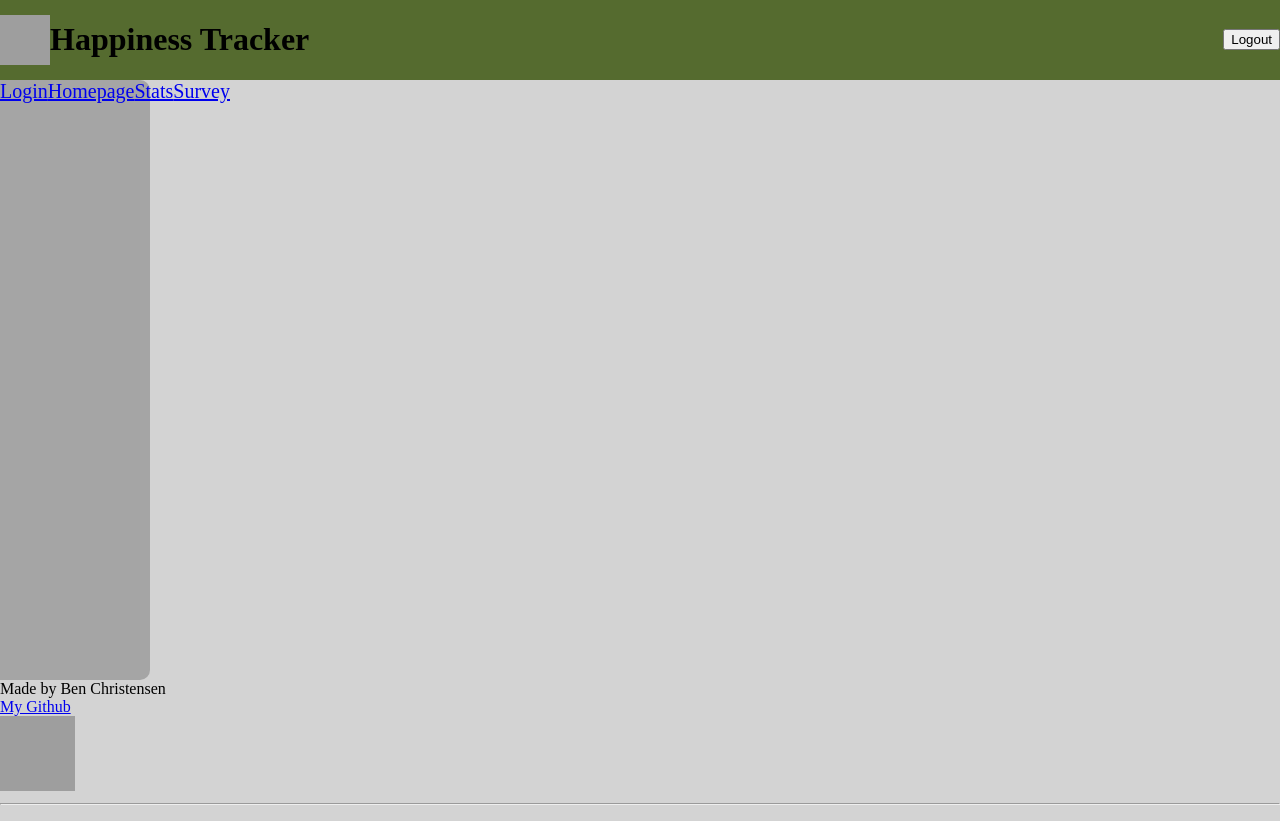
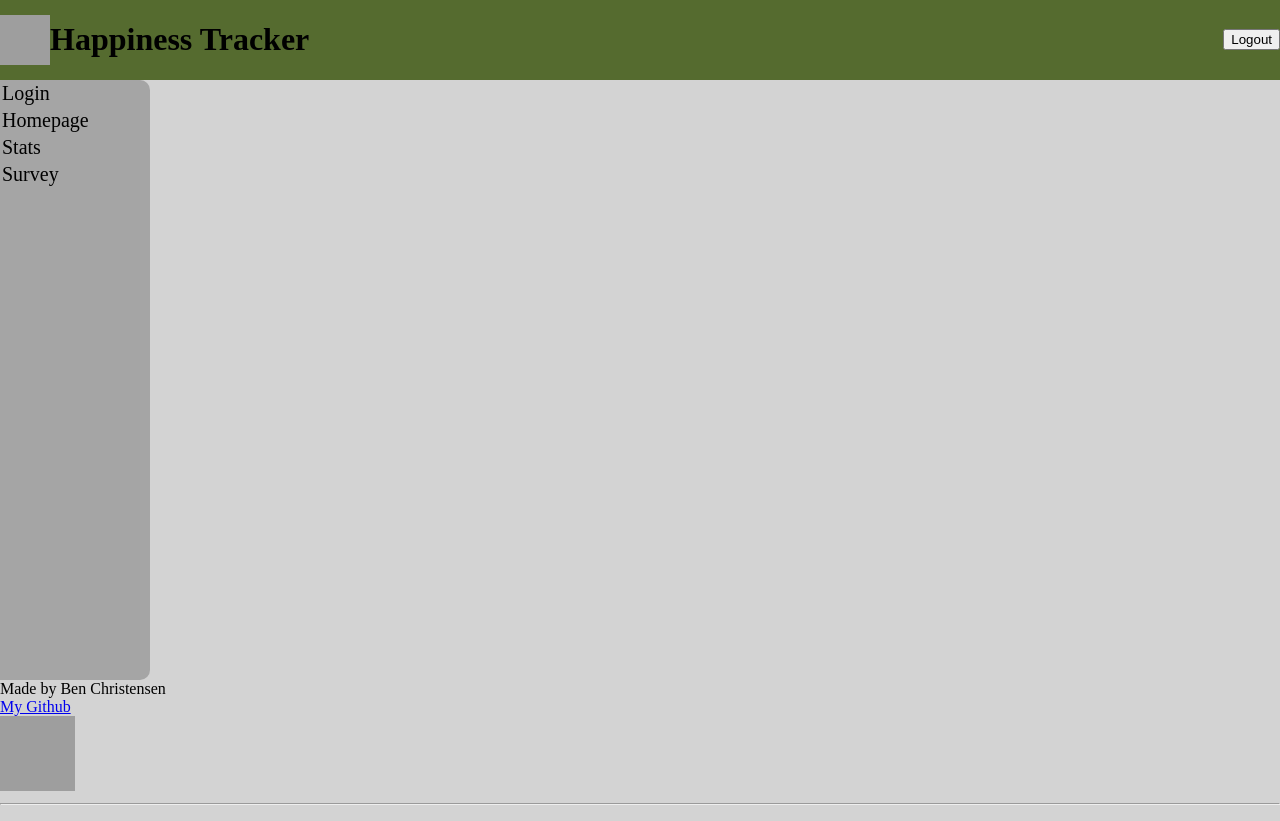
Before and after one commit to qbcubed3/startupReact, a React (Vite) app: page / in a window 1280 px wide. Built offline with nearby package versions, Linux system fonts and the light colour scheme; grey boxes are pictures that could not be loaded.

Commit message:
Brower Router set up

```diff
--- a/src/App.css
+++ b/src/App.css
@@ -60,6 +60,8 @@
 
   .navlist{
     list-style: none;
+    display: flex;
+    flex-direction: column;
     padding: 0;
     margin: 2;
   }
@@ -72,6 +74,18 @@
   }
 
   .navlist li a:hover{
+    animation: rainbow 1.5s infinite;
+  }
+
+  .navLink{
+    color: rgb(0, 0, 0);
+    text-decoration:none;
+    padding: 0;
+    padding-top: 10;
+    margin: 2px;
+  }
+
+  .navLink:hover{
     animation: rainbow 1.5s infinite;
   }
 
--- a/src/App.jsx
+++ b/src/App.jsx
@@ -14,6 +14,7 @@ function App() {
       <Header/>
         <BrowserRouter>
           <div className = "navigation">
+            <div className = "navlist">
             <NavLink className = 'navLink' to=''>
               Login
             </NavLink>
@@ -26,6 +27,7 @@ function App() {
             <NavLink className = 'navLink' to='survey'>
               Survey
             </NavLink>
+            </div>
           </div>
         </BrowserRouter>
       <Footer/>
```
Also changed, not shown: src/homepage/smiley.png (added), 1 other file (tests, documents, lock files or other folders).
